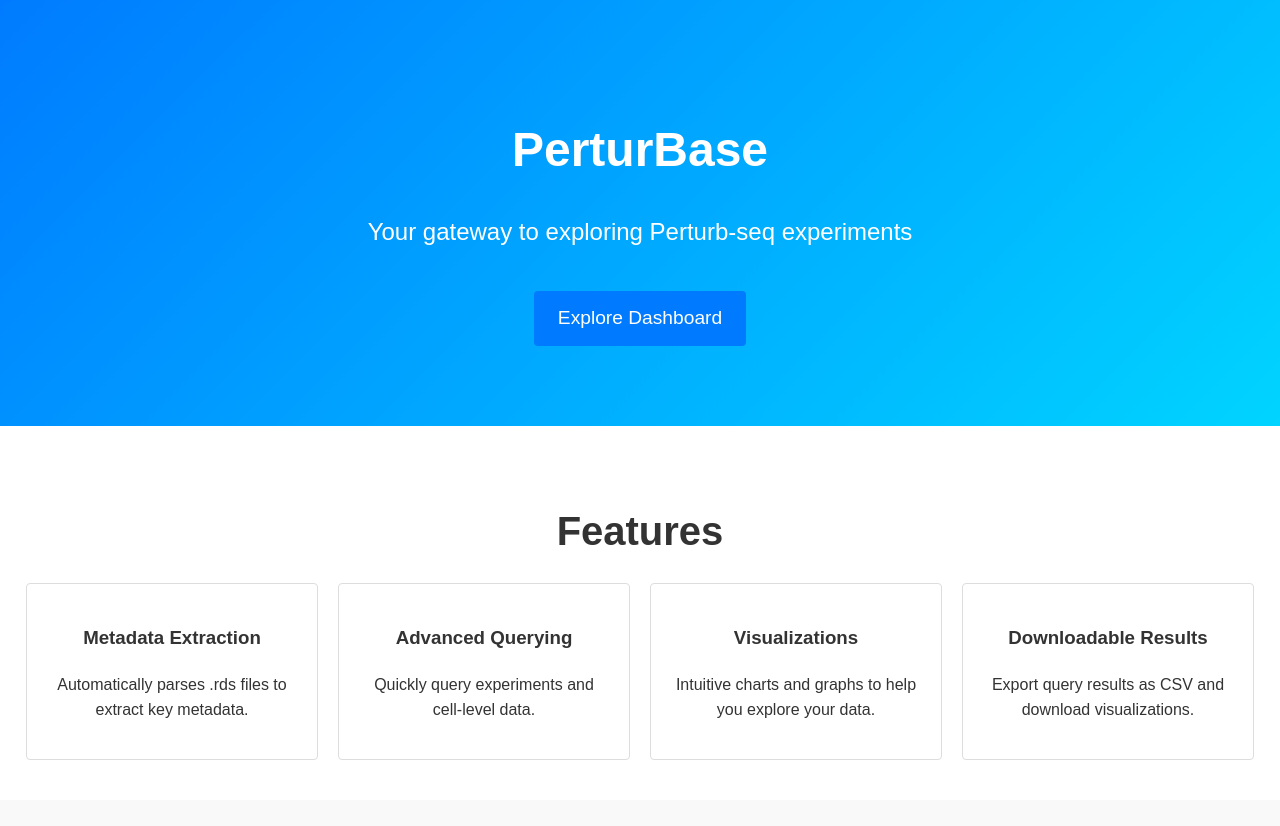
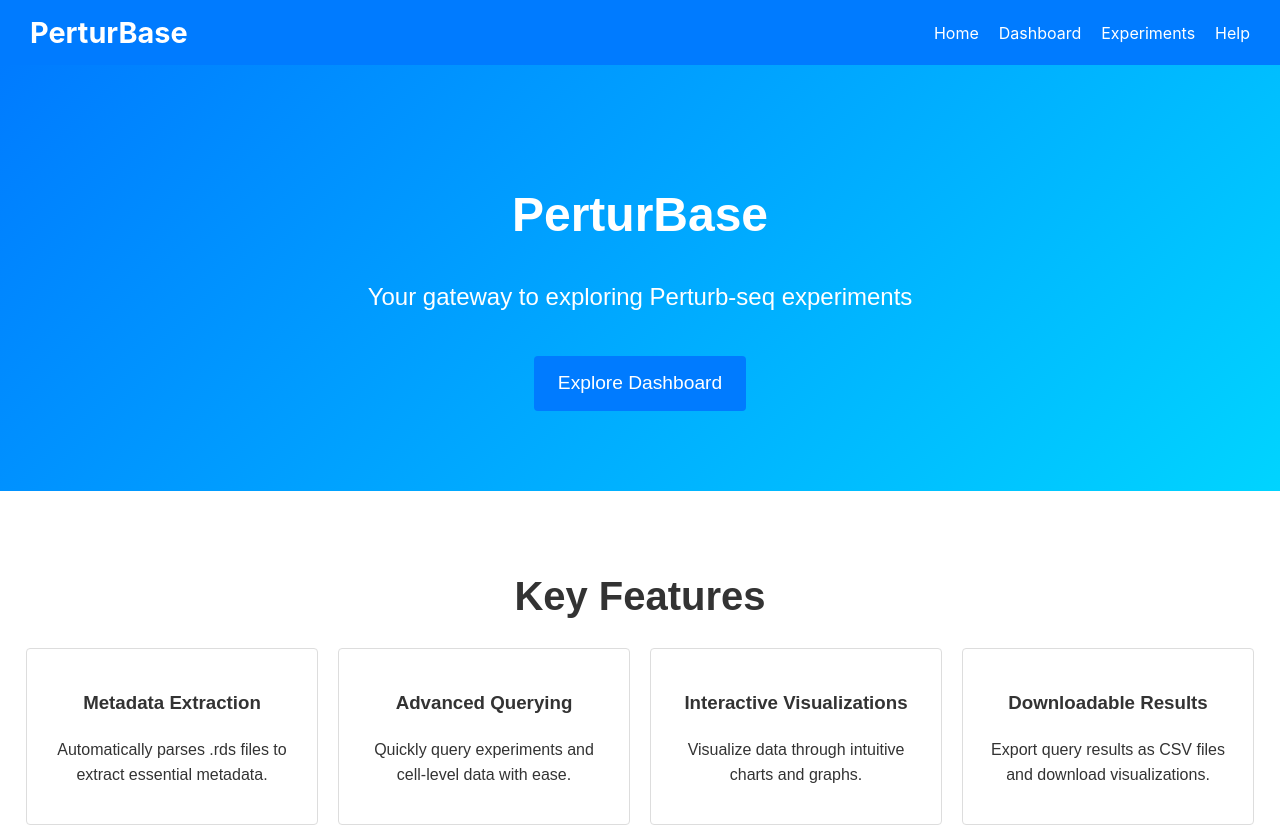
Before and after one commit to MYousry2002/PerturBase, a React (Create React App) app in the folder frontend/: page / in a window 1280 px wide. Shown: the top 826 px of the page. Built offline with nearby package versions, Linux system fonts and the light colour scheme.

Commit message:
navigation bar accross pages and experiments page

```diff
--- a/frontend/src/App.js
+++ b/frontend/src/App.js
@@ -2,17 +2,19 @@ import React from 'react';
 import { BrowserRouter as Router, Routes, Route } from 'react-router-dom';
 import Home from './pages/Home';
 import Dashboard from './pages/Dashboard';
+import Experiments from './pages/Experiments'; // Updated import
 import Help from './pages/Help';
-import ExperimentList from './components/ExperimentList';
+import Navbar from './components/common/Navbar';
 
 function App() {
   return (
     <Router>
+      <Navbar />
       <Routes>
         <Route path="/" element={<Home />} />
         <Route path="/dashboard" element={<Dashboard />} />
+        <Route path="/experiments" element={<Experiments />} />
         <Route path="/help" element={<Help />} />
-        <Route path="/experiments" element={<ExperimentList />} />
       </Routes>
     </Router>
   );
--- /dev/null
+++ b/frontend/src/components/common/Navbar.css
@@ -0,0 +1,34 @@
+.navbar {
+    display: flex;
+    align-items: center;
+    justify-content: space-between;
+    background-color: #007bff;
+    padding: 15px 30px;
+    color: #fff;
+  }
+
+  .navbar-logo {
+    font-size: 1.8rem;
+    font-weight: bold;
+  }
+
+  .navbar-links {
+    list-style: none;
+    display: flex;
+    margin: 0;
+    padding: 0;
+  }
+
+  .navbar-links li {
+    margin-left: 20px;
+  }
+
+  .navbar-links a {
+    color: #fff;
+    text-decoration: none;
+    font-size: 1rem;
+  }
+
+  .navbar-links a:hover {
+    text-decoration: underline;
+  }
--- /dev/null
+++ b/frontend/src/components/common/Navbar.js
@@ -0,0 +1,19 @@
+import React from 'react';
+import { Link } from 'react-router-dom';
+import './Navbar.css';
+
+const Navbar = () => {
+  return (
+    <nav className="navbar">
+      <div className="navbar-logo">PerturBase</div>
+      <ul className="navbar-links">
+        <li><Link to="/">Home</Link></li>
+        <li><Link to="/dashboard">Dashboard</Link></li>
+        <li><Link to="/experiments">Experiments</Link></li>
+        <li><Link to="/help">Help</Link></li>
+      </ul>
+    </nav>
+  );
+};
+
+export default Navbar;
--- /dev/null
+++ b/frontend/src/pages/Experiments.css
@@ -0,0 +1,25 @@
+.experiments-page {
+    padding: 20px;
+    max-width: 1200px;
+    margin: 0 auto;
+    font-family: Arial, sans-serif;
+  }
+
+  .experiments-page h1 {
+    text-align: center;
+    margin-bottom: 30px;
+  }
+
+  /* Optional styling for any filters or additional elements */
+  .filter-controls {
+    display: flex;
+    justify-content: center;
+    margin-bottom: 20px;
+  }
+
+  .filter-controls input,
+  .filter-controls select {
+    margin: 0 10px;
+    padding: 8px;
+    font-size: 1rem;
+  }
--- /dev/null
+++ b/frontend/src/pages/Experiments.js
@@ -0,0 +1,15 @@
+import React from 'react';
+import ExperimentList from '../components/ExperimentList';
+import './Experiments.css'; // Optional styling for the page
+
+const Experiments = () => {
+  return (
+    <div className="experiments-page">
+      <h1>Experiments</h1>
+      {/* Additional filtering or controls can be added here */}
+      <ExperimentList />
+    </div>
+  );
+};
+
+export default Experiments;
--- a/frontend/src/pages/Home.js
+++ b/frontend/src/pages/Home.js
@@ -1,15 +1,15 @@
 import React from 'react';
 import { Link } from 'react-router-dom';
-import './Home.css'; // Import the CSS for Home styling
+import './Home.css';
 
-function Home() {
+const Home = () => {
   return (
     <div className="home-container">
       {/* Hero Section */}
       <header className="hero-section">
         <div className="hero-content">
           <h1>PerturBase</h1>
-          <p>Your gateway to exploring Perturb-seq experiments</p>
+          <p>Your gateway to exploring Perturb‑seq experiments</p>
           <Link to="/dashboard" className="btn btn-primary">
             Explore Dashboard
           </Link>
@@ -18,23 +18,23 @@ function Home() {
 
       {/* Features Section */}
       <section className="features-section">
-        <h2>Features</h2>
+        <h2>Key Features</h2>
         <div className="features-list">
           <div className="feature">
             <h3>Metadata Extraction</h3>
-            <p>Automatically parses .rds files to extract key metadata.</p>
+            <p>Automatically parses .rds files to extract essential metadata.</p>
           </div>
           <div className="feature">
             <h3>Advanced Querying</h3>
-            <p>Quickly query experiments and cell-level data.</p>
+            <p>Quickly query experiments and cell-level data with ease.</p>
           </div>
           <div className="feature">
-            <h3>Visualizations</h3>
-            <p>Intuitive charts and graphs to help you explore your data.</p>
+            <h3>Interactive Visualizations</h3>
+            <p>Visualize data through intuitive charts and graphs.</p>
           </div>
           <div className="feature">
             <h3>Downloadable Results</h3>
-            <p>Export query results as CSV and download visualizations.</p>
+            <p>Export query results as CSV files and download visualizations.</p>
           </div>
         </div>
       </section>
@@ -43,9 +43,9 @@ function Home() {
       <section className="about-section">
         <h2>About PerturBase</h2>
         <p>
-          PerturBase is a web-based platform that makes functional genomics data more accessible.
-          It empowers both computational and non-programming users to explore, query, and visualize large-scale
-          Perturb-seq experiments using a powerful API and a user-friendly interface.
+          PerturBase is a web-based platform that makes functional genomics data accessible.
+          It empowers both computational and non-programming users to explore, query, and visualize
+          large-scale Perturb‑seq experiments through a powerful API and a user-friendly interface.
         </p>
       </section>
 
@@ -55,6 +55,6 @@ function Home() {
       </footer>
     </div>
   );
-}
+};
 
 export default Home;
```
